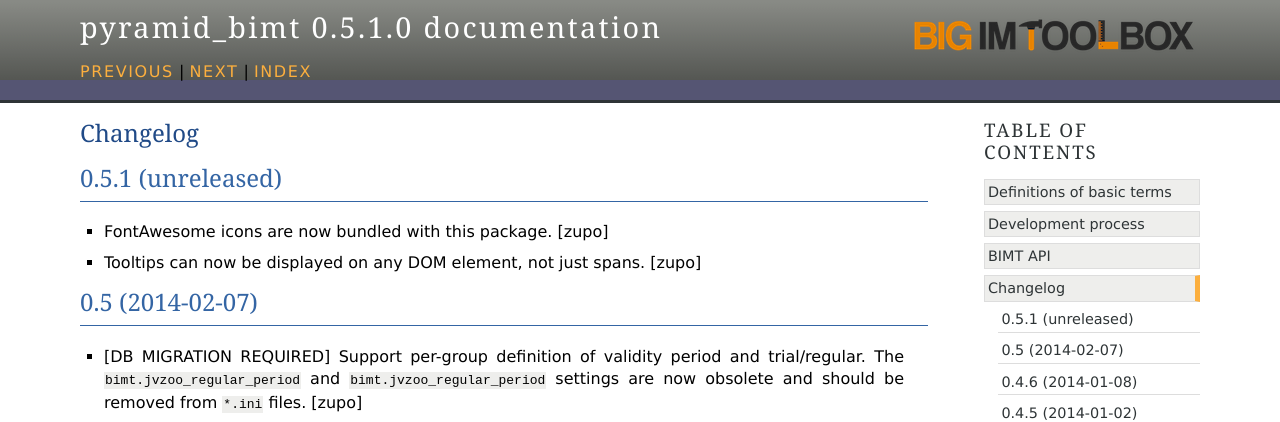
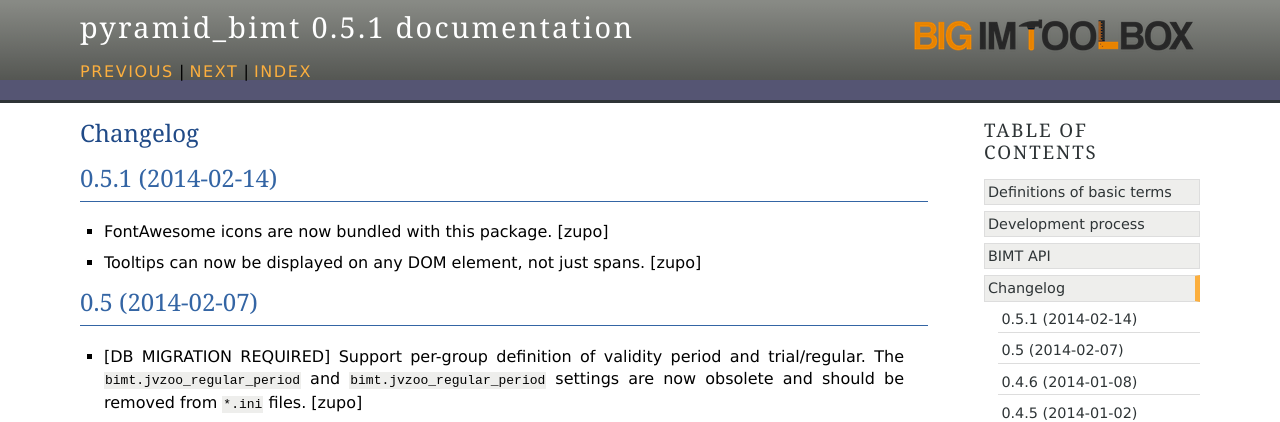
Before and after one commit to persho/pyramid_bimt, a Sphinx documentation site: the page built from docs/CHANGELOG.rst, in a window 1280 px wide and 900 px high. Shown: the top 422 px of the window. Built offline with Sphinx 7.4.7, drawn with Linux system fonts in a browser that asks for light colours.

Commit message:
Preparing release 0.5.1

```diff
--- a/docs/CHANGELOG.rst
+++ b/docs/CHANGELOG.rst
@@ -2,7 +2,7 @@ Changelog
 =========
 
 
-0.5.1 (unreleased)
+0.5.1 (2014-02-14)
 ------------------
 
 - FontAwesome icons are now bundled with this package.
--- a/setup.py
+++ b/setup.py
@@ -18,7 +18,7 @@ long_description = \
 
 setup(
     name='pyramid_bimt',
-    version='0.5.1.dev0',
+    version='0.5.1',
     description='Base package for BIMT apps.',
     long_description=long_description,
     classifiers=[
```
